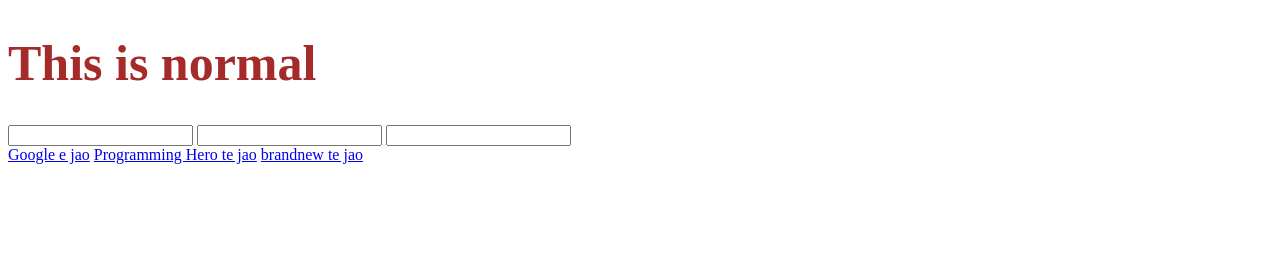
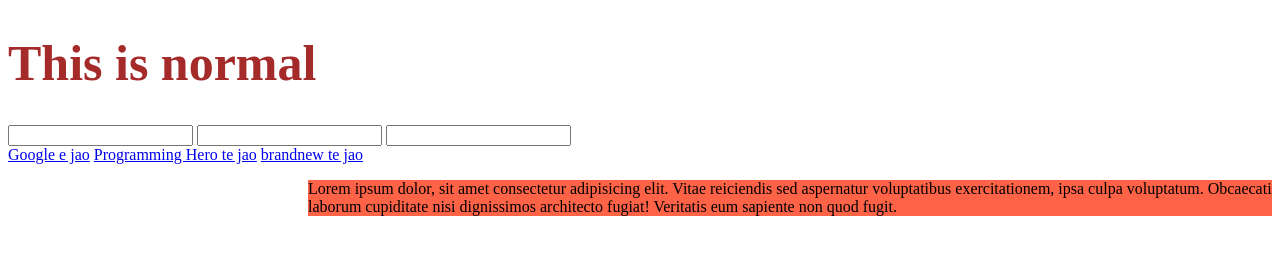
Before and after one commit to mnalambd09/module-5.5-pseudo-practice, a plain HTML site: page pseudo.html in a window 1280 px wide. Drawn offline with Linux system fonts and the light colour scheme.

Commit message:
second commit

```diff
--- a/pseudo.html
+++ b/pseudo.html
@@ -25,6 +25,18 @@
         a:visited{
             color:red;
         }
+        .paragraph:hover{
+            width: 300px;
+            height: 300px;
+            color: red;
+            background-color: black;
+            border-radius: 15px;
+            padding: 20px;
+        }
+        .paragraph{
+            margin-left:300px ;
+            background-color: tomato;
+        }
     </style>
 </head>
 <body>
@@ -36,5 +48,6 @@
     <a href="https://www.google.com/">Google e jao</a>
     <a href="https://web.programming-hero.com/">Programming Hero te jao</a>
     <a href="https://www.brandnew.ee/">brandnew te jao</a>
+    <p class="paragraph">Lorem ipsum dolor, sit amet consectetur adipisicing elit. Vitae reiciendis sed aspernatur voluptatibus exercitationem, ipsa culpa voluptatum. Obcaecati laborum cupiditate nisi dignissimos architecto fugiat! Veritatis eum sapiente non quod fugit.</p>
 </body>
 </html>
```
